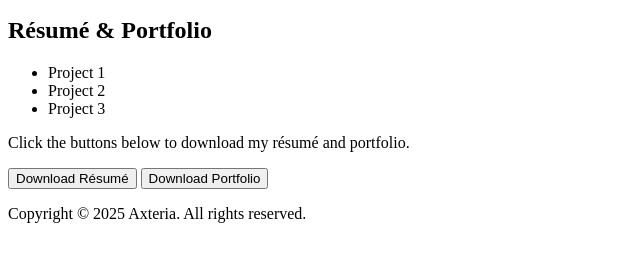
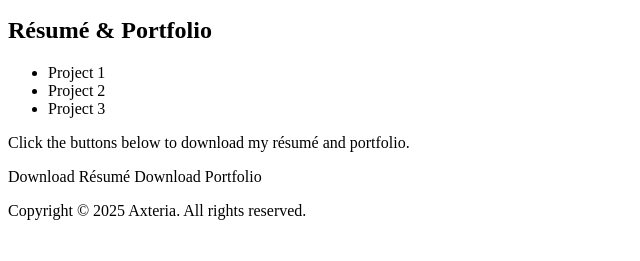
Before and after one commit to Arison-N/axteria.github.io, a plain HTML site: page index.html in a window 1280 px wide. Shown: the part 119-380 px from the top of the page, without its empty margins (0-640 px from the left). Drawn offline with Linux system fonts and the light colour scheme.

Commit message:
Update index.html

```diff
--- a/index.html
+++ b/index.html
@@ -35,8 +35,8 @@
                 <li>Project 3</li>
             </ul>
             <p>Click the buttons below to download my résumé and portfolio.</p>
-            <button src="/Download/Resume_Arison NG.pdf" download="Résumé_Arison NG">Download Résumé</button>
-            <button src="/Download/Portfolio_Arison NG.pdf" download="Portfolio_Arison NG">Download Portfolio</button>
+            <a src="/Download/Resume_Arison NG.pdf" download="Résumé_Arison NG">Download Résumé</a>
+            <a src="/Download/Portfolio_Arison NG.pdf" download="Portfolio_Arison NG">Download Portfolio</a>
         </section>
     </main>
 
```
